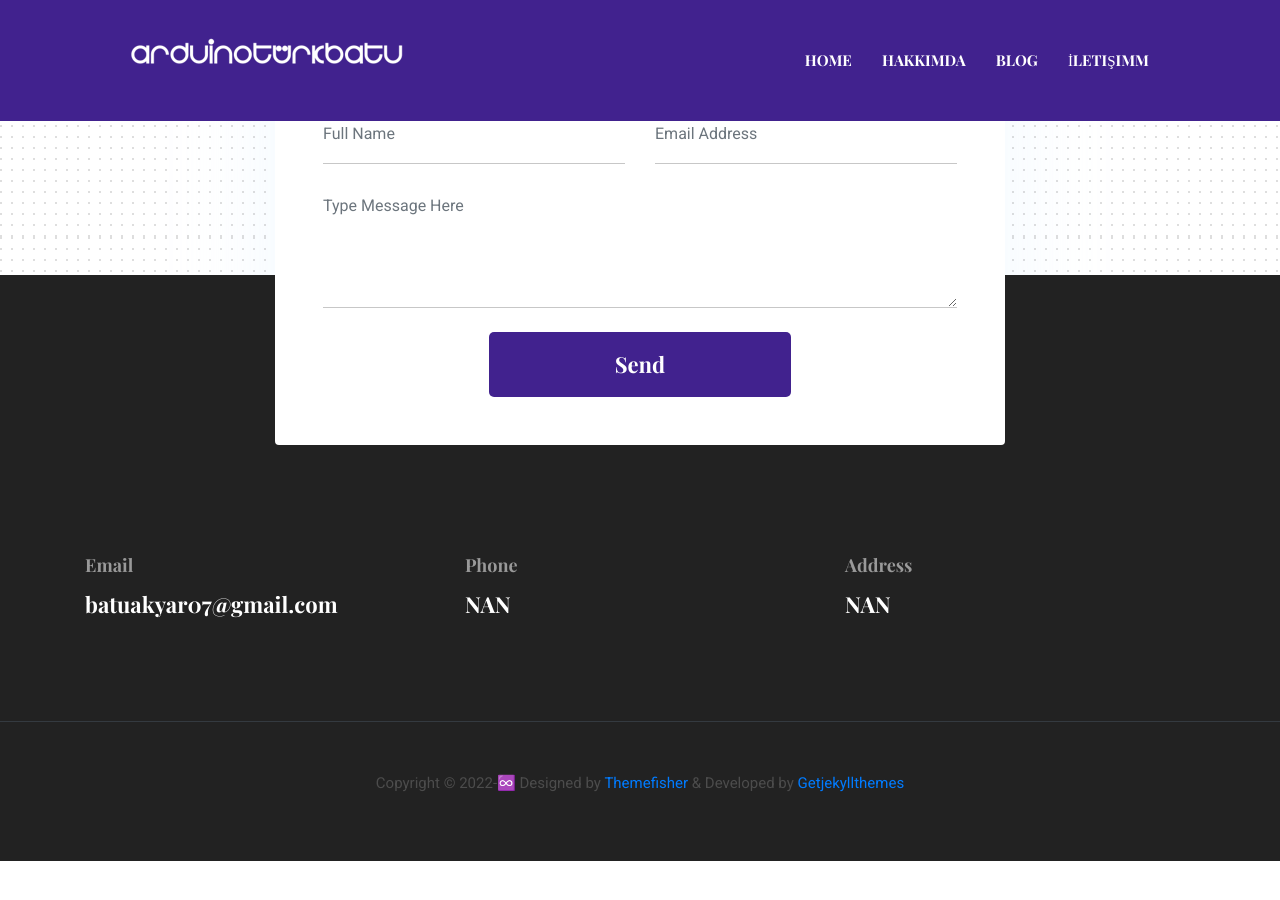
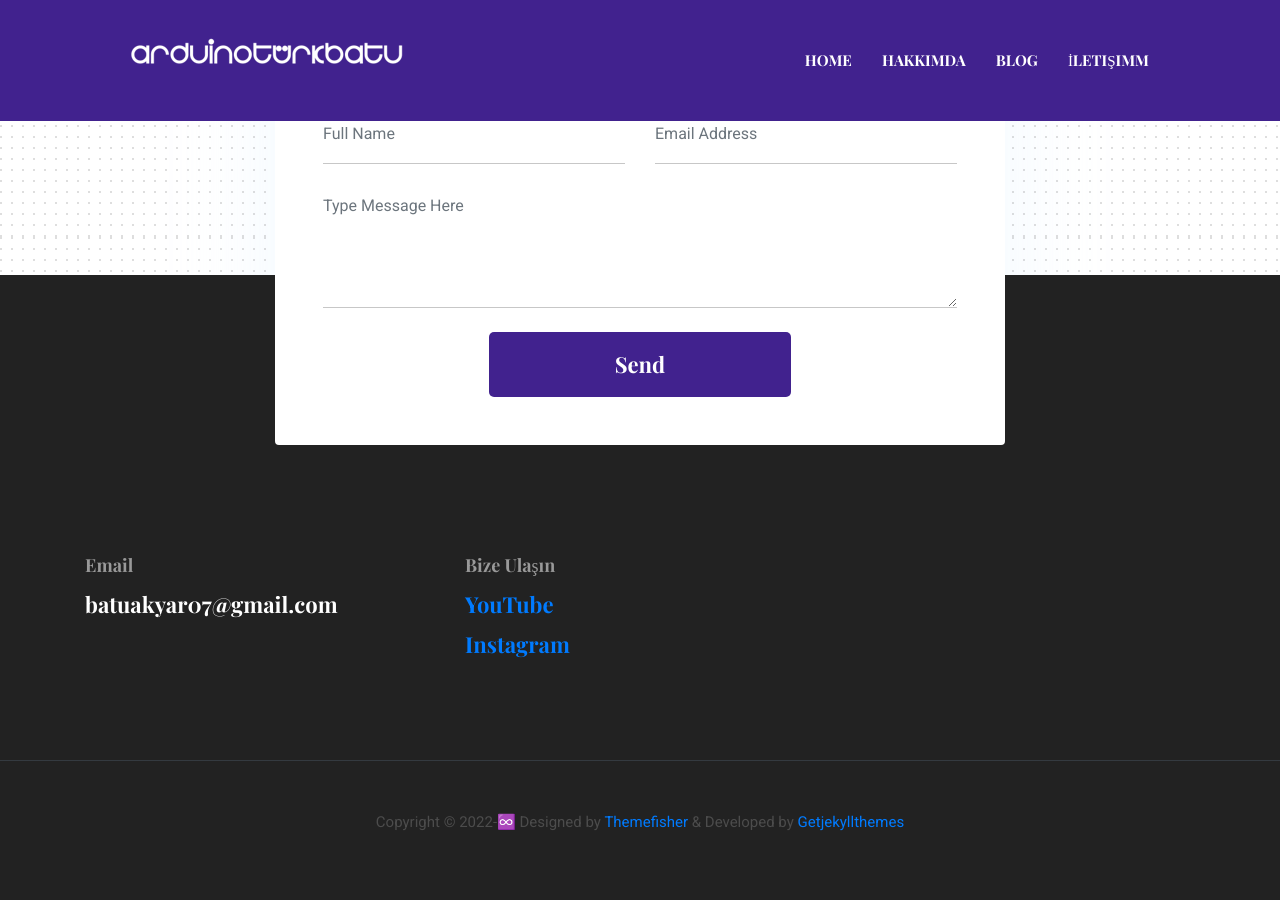
Before and after one commit to arduinoturkbatu/arduinoturkbatu.github.io, a Jekyll site: the page built from index.html, in a window 1280 px wide and 900 px high, scrolled down 3357 px. Built offline with Jekyll 4.4.1, drawn with Linux system fonts in a browser that asks for light colours; before the commit the page ends 4218 px from its top, so only the background shows below that.

Commit message:
Update footer.html

```diff
--- a/_includes/footer.html
+++ b/_includes/footer.html
@@ -8,12 +8,11 @@
           <p class="text-white paragraph-lg font-secondary">{{ site.data.settings.email }}</p>
         </div>
         <div class="col-md-4">
-          <h5 class="text-light">Phone</h5>
-          <p class="text-white paragraph-lg font-secondary">{{ site.data.settings.phone }}</p>
-        </div>
-        <div class="col-md-4">
-          <h5 class="text-light">Address</h5>
-          <p class="text-white paragraph-lg font-secondary">{{ site.data.settings.address }}</p>
+          <h5 class="text-light">Bize Ulaşın</h5>
+          <p class="text-white paragraph-lg font-secondary">
+            <a href="https://www.youtube.com/channel/UCwGhWHqg4HuKZ0C9j4vjGxg" target="_blank">YouTube</a><br>
+            <a href="https://instagram.com/arduinoturkbatu" target="_blank">Instagram</a>
+          </p>
         </div>
       </div>
     </div>
```
